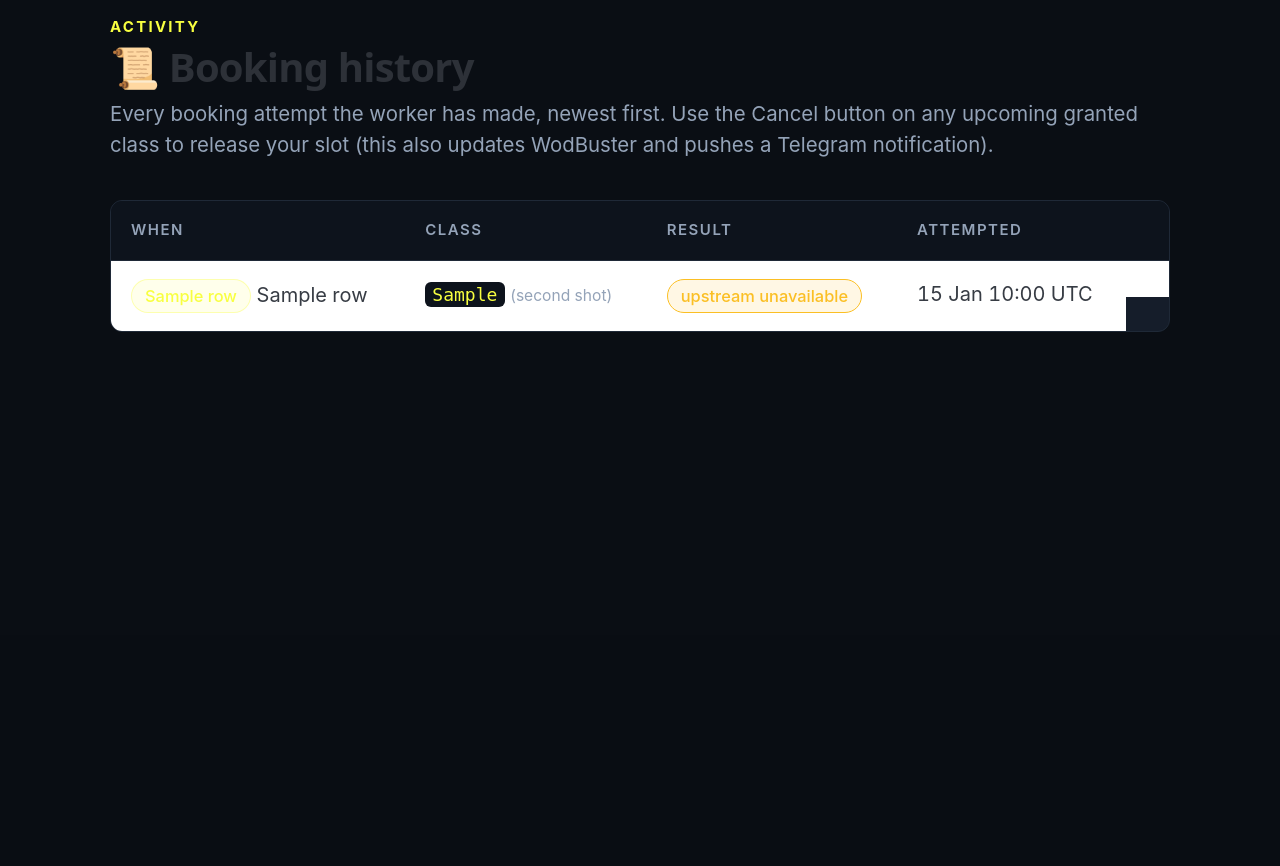
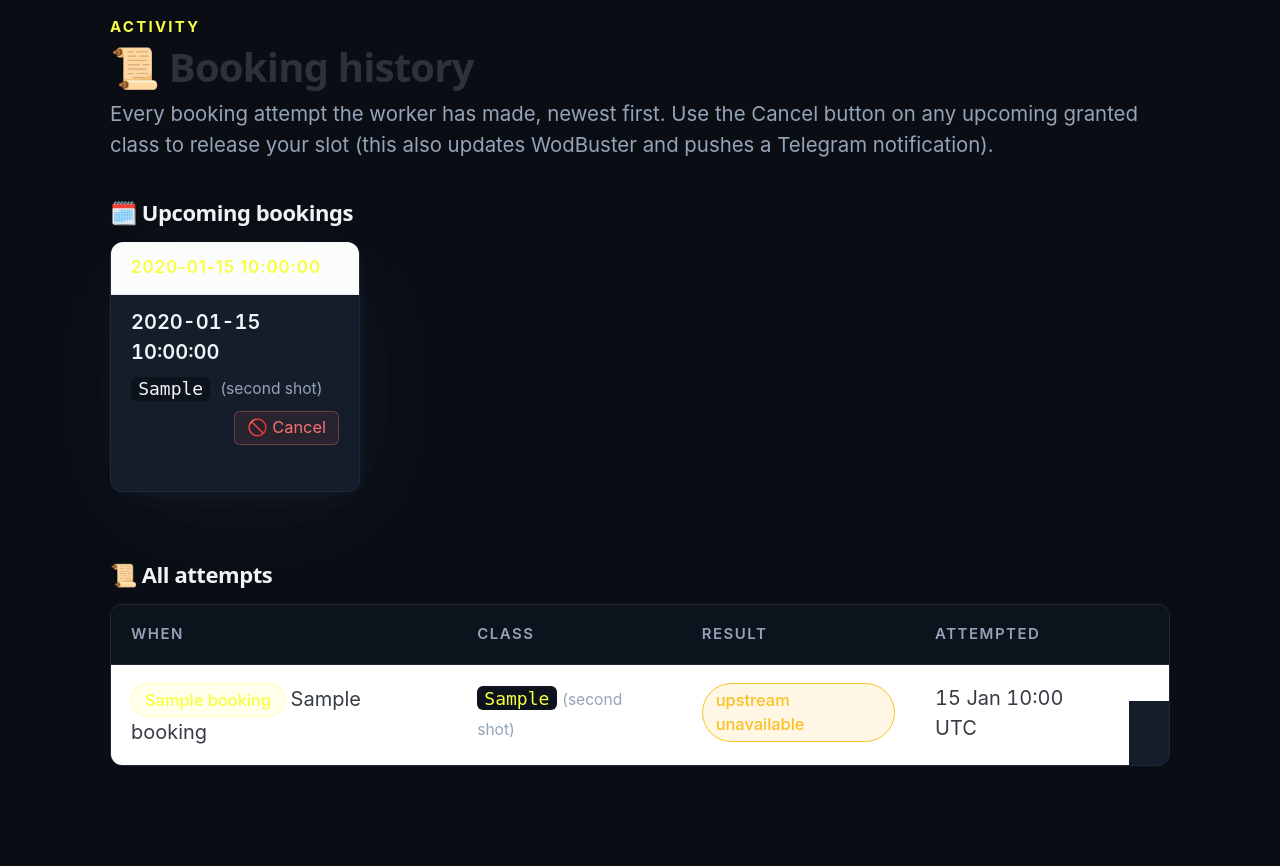
Before and after one commit to jluqueba/wodbuster-booking-scheduler, a Python web app: template src/wodbuster_worker/templates/history.html in a window 1280 px wide. Shown: the part 165-1031 px from the top of the page. Before the commit the page ends 497 px from the top, so only its background shows below. Run offline with Jinja, Linux system fonts and the light colour scheme; the template is opened without the code that fills it: most values are stand-ins (such as "Sample title", 1, 10 or a date in 2020); some libraries are stand-ins or nearby versions; some web fonts are replaced.

Commit message:
feat(history): H.1 full — Upcoming bookings grid on top of history (#60)
Adds a chronological "Upcoming bookings" section at the top of
``/history`` so the operator sees what they are attending next
without scrolling through the newest-first attempt log below.

The grid lists granted bookings whose class start is in the future
(up to 14 days out), grouped by local calendar day in the
operator's timezone (``WORKER_TIMEZONE``, default
``Europe/Madrid``). Each row shows time, class, an optional
"second shot" tag, and the same one-tap cancel button the flat
table uses — the wbConfirm modal continues to intercept.

The full "All attempts" table stays intact below, unchanged
column set, so any past-granted / cancelled / failed rows remain
one click away. A granted-future booking therefore appears in
both sections deliberately; the top grid answers "what is next?"
and the bottom answers "what has happened?".

Service layer:
- New ``list_upcoming_bookings(session, operator_id, now=,
  horizon_days=14)`` in ``booking/cancellation.py``. Filters by
  ``terminal_status='granted'`` and ``target_slot`` inside
  ``[now, now + horizon]``; ordered by ``target_slot`` ascending.

Route:
- ``history_list`` fetches upcoming + recent in one session,
  groups upcoming by local date, and passes ``upcoming_days`` to
  the template.

Template + CSS:
- New ``.wb-upcoming`` section renders as an auto-fill grid of
  per-day cards. Each item is a flex row (time, class, cancel).
- Uses ``<div>``-based lists (not ``<ul>``) so the linter does
  not flag whitespace between the outer container and the Jinja
  loop.

Tests: two new component tests cover the section behaviour
(future-granted appears in grid + table, past-granted / full
appear only in the table; empty-state hint when no future
bookings). Updated existing cancel-button count assertion to
expect the same booking's form in both surfaces. 392 pass / 1
skip. Ruff + mypy clean.

```diff
--- a/src/wodbuster_worker/static/brand.css
+++ b/src/wodbuster_worker/static/brand.css
@@ -1104,3 +1104,80 @@ button.wb-confirm__cancel:focus-visible,
 .wb-hero-note {
   margin-top: 2rem;
 }
+
+/* --------------------------------------------------------------------------
+   Upcoming bookings (history H.1 full)
+   -------------------------------------------------------------------------- */
+
+.wb-section-title {
+  font-size: 1.1rem;
+  margin: 0 0 0.85rem;
+  color: var(--wb-text);
+}
+.wb-section-title--spaced {
+  margin-top: 2.5rem;
+}
+
+.wb-upcoming {
+  margin-bottom: 2rem;
+}
+
+.wb-upcoming__grid {
+  display: grid;
+  grid-template-columns: repeat(auto-fill, minmax(220px, 1fr));
+  gap: 1rem;
+}
+
+.wb-upcoming__day {
+  padding: 0.9rem 1rem;
+  background: var(--wb-bg-card);
+  border: 1px solid var(--wb-border);
+  border-radius: var(--wb-radius);
+}
+
+.wb-upcoming__date {
+  font-weight: 600;
+  color: var(--wb-accent);
+  font-size: 0.85rem;
+  text-transform: uppercase;
+  letter-spacing: 0.05em;
+  margin-bottom: 0.6rem;
+}
+
+.wb-upcoming__list {
+  display: flex;
+  flex-direction: column;
+  gap: 0.5rem;
+}
+
+.wb-upcoming__item {
+  display: flex;
+  flex-wrap: wrap;
+  align-items: center;
+  gap: 0.5rem;
+  padding: 0.4rem 0;
+  border-top: 1px solid var(--wb-border);
+}
+.wb-upcoming__item:first-child {
+  border-top: none;
+  padding-top: 0;
+}
+
+.wb-upcoming__time {
+  font-variant-numeric: tabular-nums;
+  font-weight: 600;
+  color: var(--wb-text);
+  min-width: 3.2rem;
+}
+
+.wb-upcoming__class {
+  color: var(--wb-text);
+}
+
+.wb-upcoming__cancel {
+  margin-left: auto;
+}
+.wb-upcoming__cancel .wb-btn {
+  padding: 0.3rem 0.6rem;
+  font-size: 0.82rem;
+}
--- a/src/wodbuster_worker/templates/history.html
+++ b/src/wodbuster_worker/templates/history.html
@@ -78,6 +78,49 @@
     </div>
   {% endif %}
 
+  {# ---- Upcoming (H.1 full) ------------------------------------- #}
+  <section class="wb-upcoming">
+    <h2 class="wb-section-title">🗓️ Upcoming bookings</h2>
+    {% if not upcoming_days %}
+      <p class="wb-muted wb-note">
+        No granted bookings on the horizon. Your rules will fire when
+        their next booking window opens.
+      </p>
+    {% else %}
+      <div class="wb-upcoming__grid">
+        {% for day in upcoming_days %}
+          <article class="wb-upcoming__day">
+            <header class="wb-upcoming__date">{{ day.date_label }}</header>
+            <div class="wb-upcoming__list">
+              {% for booking in day.rows %}
+                <div class="wb-upcoming__item">
+                  <span class="wb-upcoming__time">{{ booking.time_label }}</span>
+                  <code class="wb-upcoming__class">{{ booking.target_class }}</code>
+                  {% if booking.fallback_index == 1 %}
+                    <span class="wb-muted wb-note--xs">(second shot)</span>
+                  {% endif %}
+                  <form
+                    method="post"
+                    action="/bookings/{{ booking.id }}/cancel"
+                    class="wb-inline-form wb-upcoming__cancel"
+                    onsubmit="return wbConfirm(this, event, 'Cancel this booking on WodBuster?')"
+                  >
+                    <input type="hidden" name="_csrf" value="{{ csrf_token }}">
+                    <button type="submit" class="wb-btn wb-btn--danger">
+                      🚫 Cancel
+                    </button>
+                  </form>
+                </div>
+              {% endfor %}
+            </div>
+          </article>
+        {% endfor %}
+      </div>
+    {% endif %}
+  </section>
+
+  {# ---- All attempts, newest first ------------------------------ #}
+  <h2 class="wb-section-title wb-section-title--spaced">📜 All attempts</h2>
   {% if not rows %}
     <div class="wb-empty-state">
       <p class="wb-empty-state__title">🕓 No bookings yet</p>
```
Also changed, not shown: src/wodbuster_worker/booking/cancellation.py (+35 -1 lines), src/wodbuster_worker/booking/routes.py (+43 -0 lines), tests/component/test_history_and_cancel.py (+81 -2 lines).
